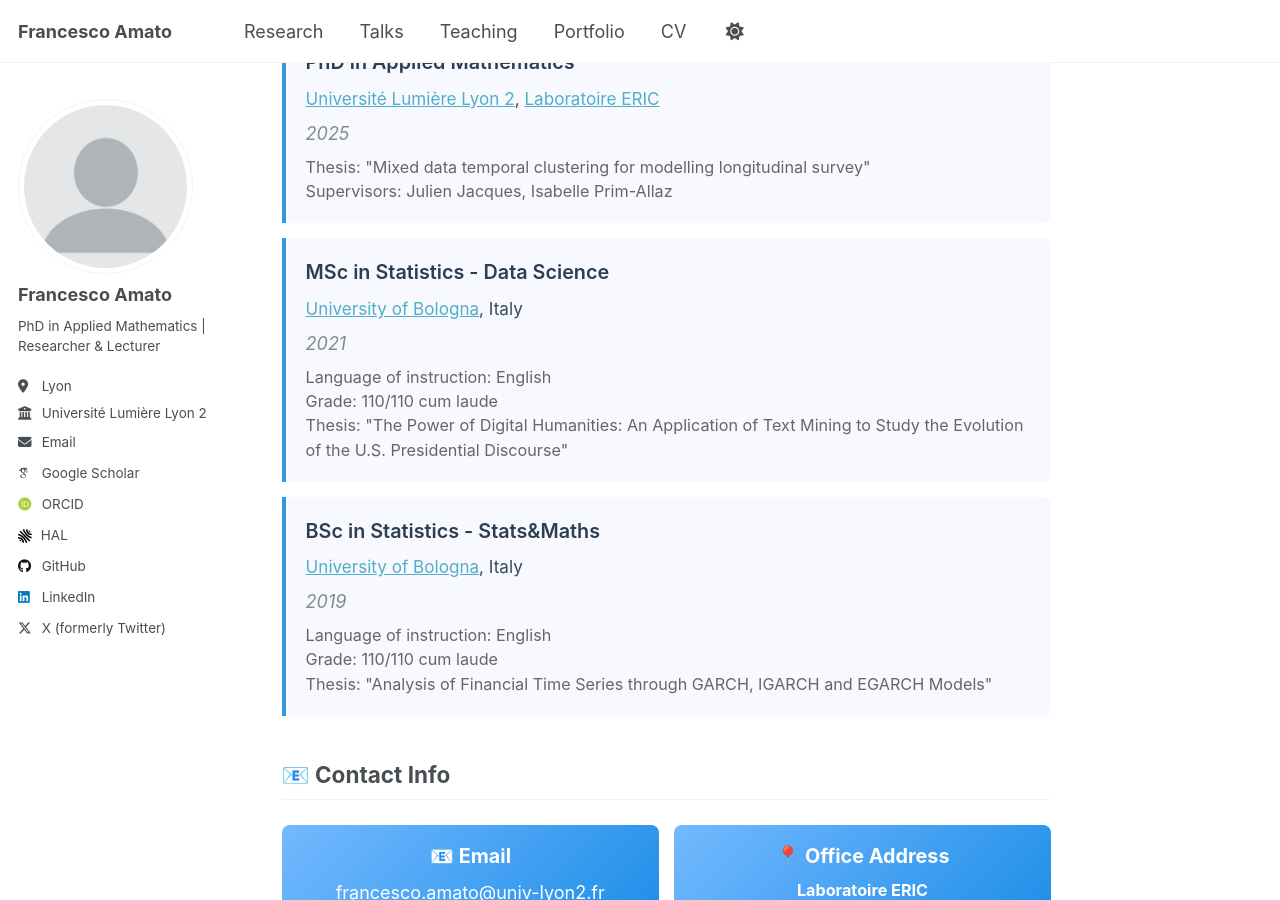
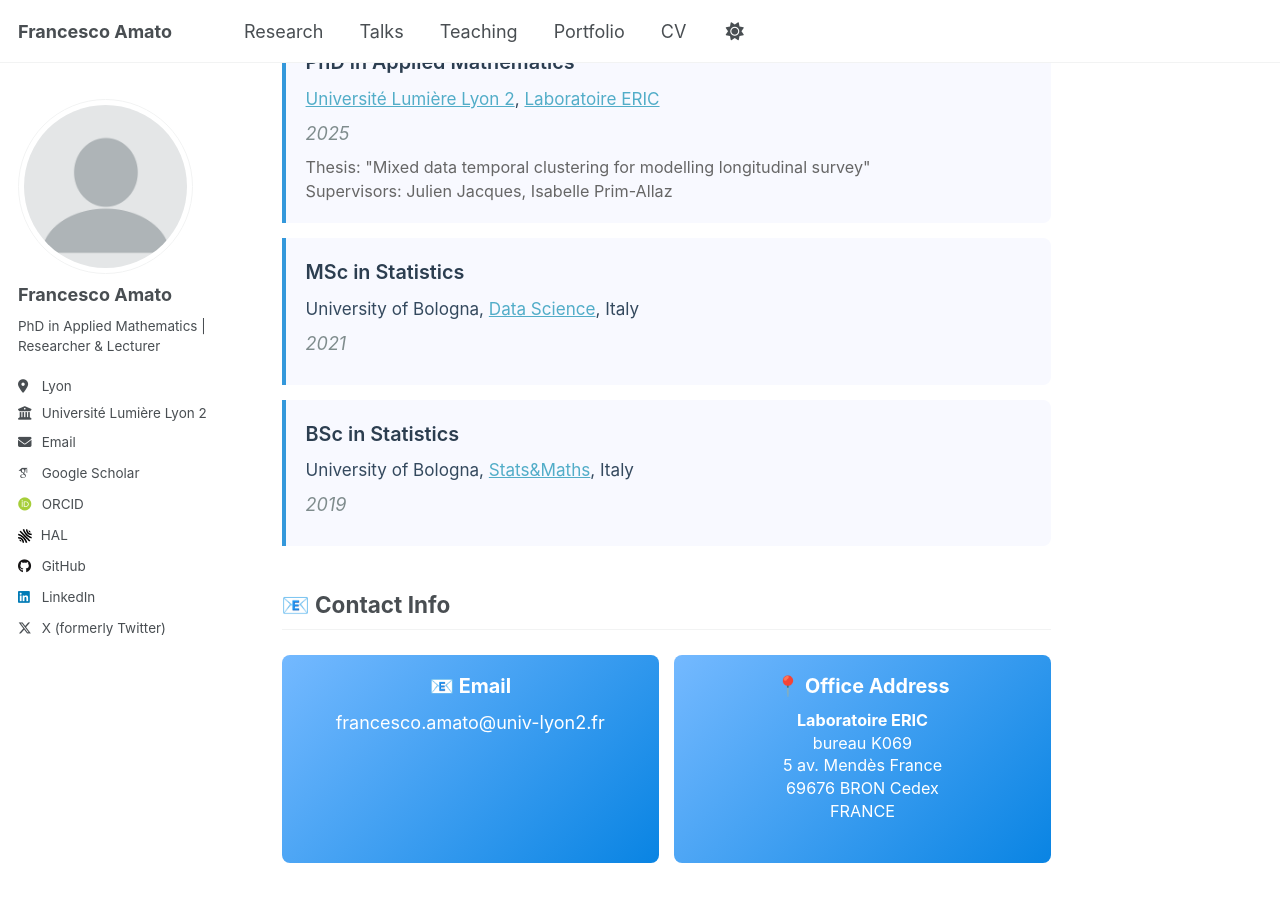
Before and after one commit to FraAmato/FraAmato.github.io, a Jekyll site: the page built from _pages/about.md, in a window 1280 px wide and 900 px high, scrolled down 1200 px. Built offline with Jekyll 4.4.1, drawn with Linux system fonts in a browser that asks for light colours; some web fonts are replaced; a script that is not in the unit is left out.

Commit message:
Update about.md

```diff
--- a/_pages/about.md
+++ b/_pages/about.md
@@ -190,25 +190,15 @@ redirect_from:
 </div>
 
 <div class="pub-item">
-  <div class="pub-title">MSc in Statistics - Data Science</div>
-  <div class="pub-authors"><a href="https://corsi.unibo.it/2cycle/StatisticalSciences/index.html" target="_blank">University of Bologna</a>, Italy</div>
+  <div class="pub-title">MSc in Statistics</div>
+  <div class="pub-authors">University of Bologna, <a href="https://corsi.unibo.it/2cycle/StatisticalSciences/index.html" target="_blank">Data Science</a>, Italy</div>
   <div class="pub-venue">2021</div>
-  <div style="margin-top: 8px; font-size: 0.9em; color: #666;">
-    Language of instruction: English<br>
-    Grade: 110/110 cum laude<br>
-    Thesis: "The Power of Digital Humanities: An Application of Text Mining to Study the Evolution of the U.S. Presidential Discourse"
-  </div>
 </div>
 
 <div class="pub-item">
-  <div class="pub-title">BSc in Statistics - Stats&Maths</div>
-  <div class="pub-authors"><a href="https://corsi.unibo.it/1cycle/StatsMaths" target="_blank">University of Bologna</a>, Italy</div>
+  <div class="pub-title">BSc in Statistics</div>
+  <div class="pub-authors">University of Bologna, <a href="https://corsi.unibo.it/1cycle/StatsMaths" target="_blank">Stats&Maths</a>, Italy</div>
   <div class="pub-venue">2019</div>
-  <div style="margin-top: 8px; font-size: 0.9em; color: #666;">
-    Language of instruction: English<br>
-    Grade: 110/110 cum laude<br>
-    Thesis: "Analysis of Financial Time Series through GARCH, IGARCH and EGARCH Models"
-  </div>
 </div>
 
 ## 📧 Contact Info
```
Also changed, not shown: other parts of _pages/about.md (+1 -1 lines).
